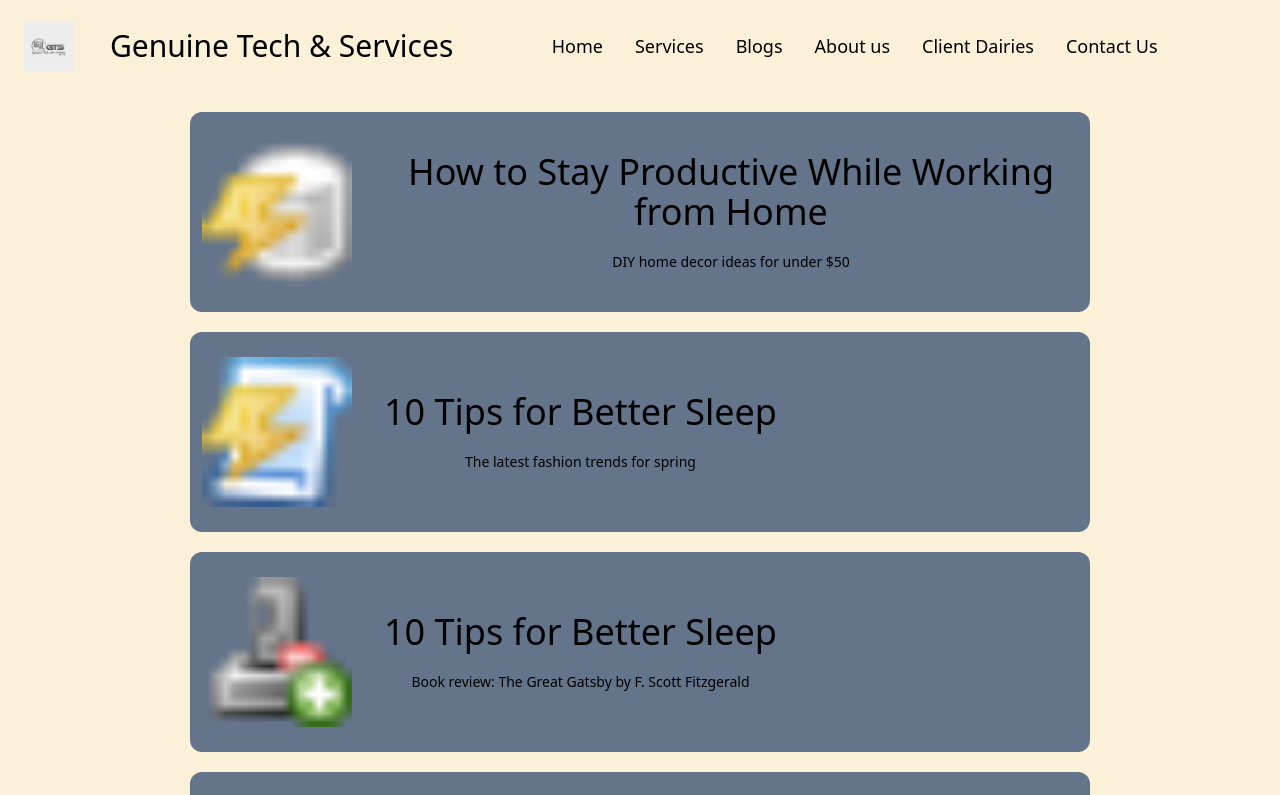
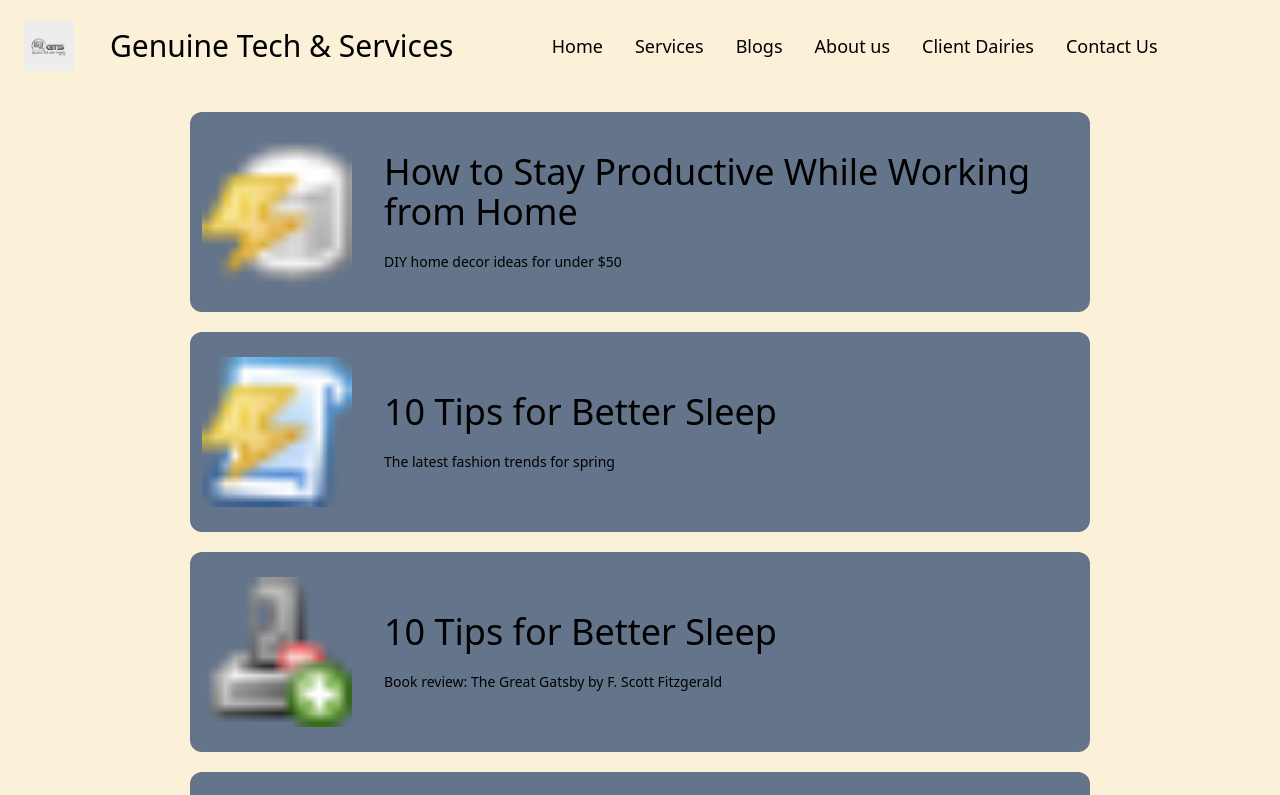
Before and after one commit to Manjil00/GTS, a React (Create React App) app: page /Blog in a window 1280 px wide. Shown: the top 795 px of the page. Built offline with nearby package versions, Linux system fonts and the light colour scheme; a web font is replaced by a local one.

Commit message:
offest lowered

```diff
--- a/src/pages/Aboutus.jsx
+++ b/src/pages/Aboutus.jsx
@@ -6,7 +6,7 @@ import Nav from '../components/Nav';
 import Footer from '../components/Footer';
 
 const Aboutus = () => {
-  const offset = 300;
+  const offset = 200;
   const duration = 600;
 
   useEffect(()=>{
--- a/src/pages/Blog.jsx
+++ b/src/pages/Blog.jsx
@@ -10,7 +10,7 @@ import {gtsBlog} from '../gtsBlog';
 
 const Blog = () => {
 
-  const offset = 300;
+  const offset = 200;
   const duration = 600;
 
   useEffect(()=>{
@@ -30,11 +30,11 @@ const Blog = () => {
           gtsBlog.map((item, index) => {
             return (
               <div key={item.index}
-              className="BlogCard rounded-xl w-[350px] md:w-[900px] h-[200px] p-3 flex items-center gap-8 bg-slate-500">
+              className="BlogCard rounded-xl w-[350px] md:w-[900px] h-[200px] p-3 flex items-center gap-8 bg-slate-500" data-aos="fade-up">
               <img src={item.blogImage} className='h-[150px] w-[100px] md:w-[150px] rounded-xl' alt='blog1'/>
               <div className="blogtxt">
-              <h1 className='font-sans text-xl md:text-4xl text-center'>{item.blogTitle}</h1>
-              <p className='font-sans text-xs md:text-sm mt-5 text-center'>{item.blogContent}</p>
+              <h1 className='font-sans text-xl md:text-4xl text-start'>{item.blogTitle}</h1>
+              <p className='font-sans text-xs md:text-sm mt-5 text-start'>{item.blogContent}</p>
               </div>
               </div>
             )
--- a/src/pages/Home.jsx
+++ b/src/pages/Home.jsx
@@ -10,7 +10,7 @@ import 'aos/dist/aos.css';
 import Marquee from 'react-fast-marquee';
 
 const Home = () => {
-    const offset = 300;
+    const offset = 200;
     const duration = 600;
 
     useEffect(()=>{
--- a/src/pages/Service.jsx
+++ b/src/pages/Service.jsx
@@ -7,7 +7,7 @@ import Footer from '../components/Footer';
 
 const Service = () => {
 
-  const offset = 300;
+  const offset = 200;
   const duration = 600;
 
   useEffect(()=>{
```
